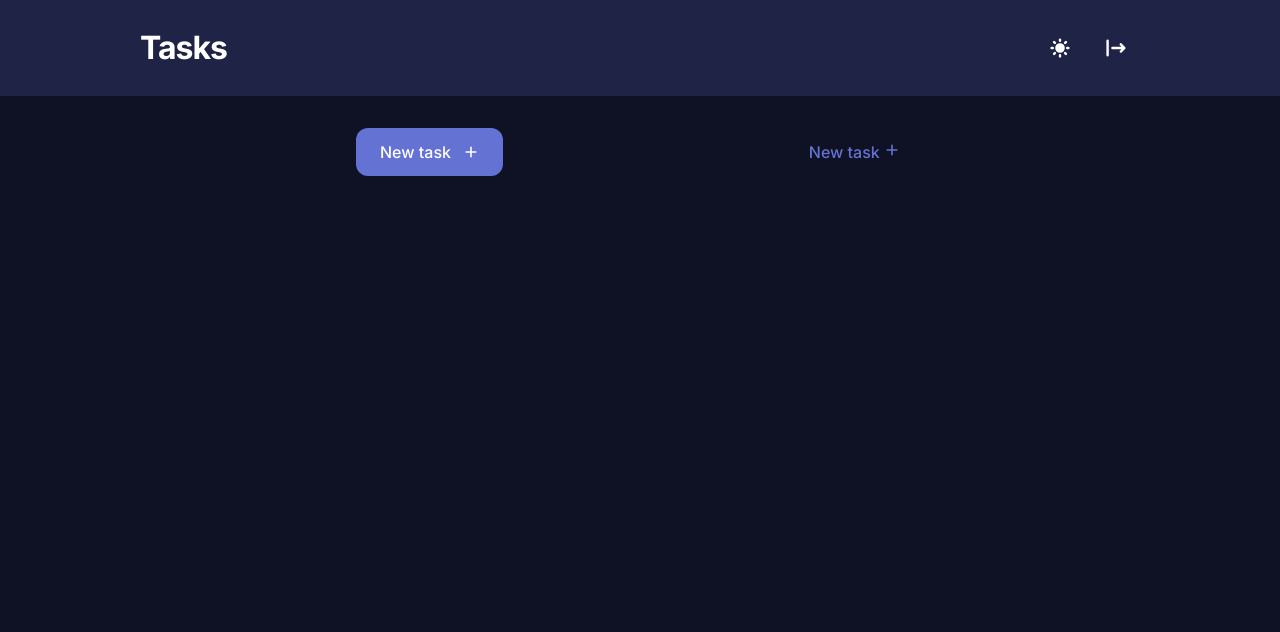
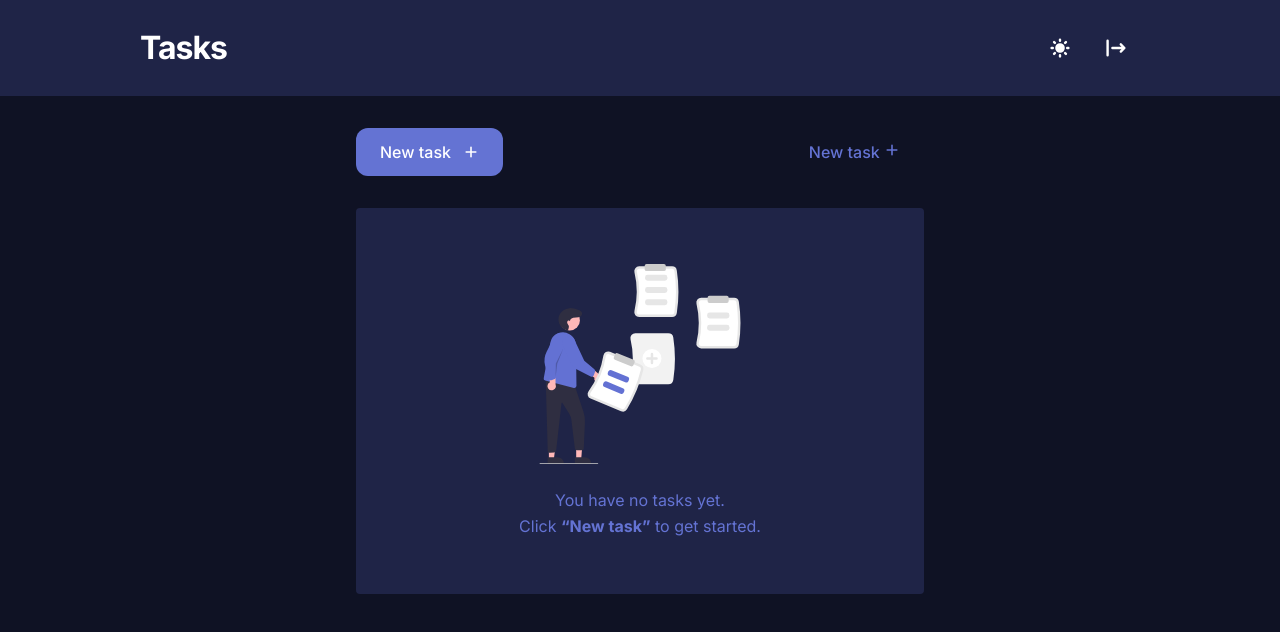
Before and after one commit to ciandm/todo-list-challenge, a Next.js app: page / in a window 1280 px wide. Shown: the top 632 px of the page. Built offline with nearby package versions, Linux system fonts and the light colour scheme.

Commit message:
empty state for tasks added

```diff
--- a/src/components/TasksContainer/index.js
+++ b/src/components/TasksContainer/index.js
@@ -1,11 +1,16 @@
 import React from 'react';
 import * as S from './styled';
 import TasksControls from '../TasksControls/index';
+import TasksList from '../TasksList';
 
 function TasksContainer() {
   return (
     <S.Container>
       <TasksControls />
+      <S.TasksWrapper>
+        {/* form will go here */}
+        <TasksList />
+      </S.TasksWrapper>
     </S.Container>
   );
 }
--- a/src/components/TasksContainer/styled.js
+++ b/src/components/TasksContainer/styled.js
@@ -9,3 +9,8 @@ export const Container = styled.main`
   padding: 3.2rem 1.6rem;
   width: 100%;
 `;
+
+export const TasksWrapper = styled.div`
+  display: flex;
+  flex-direction: column;
+`;
--- /dev/null
+++ b/src/components/TasksList/EmptyTasks/index.js
@@ -0,0 +1,19 @@
+import React from 'react';
+import * as S from './styled';
+
+const EmptyTasks = () => {
+  return (
+    <S.Container>
+      <S.Image
+        src="/images/empty-notes-illustration.svg"
+        alt="No tasks set yet illustration"
+      />
+      <S.Copy>You have no tasks yet.</S.Copy>
+      <S.Copy>
+        Click <strong>“New task”</strong> to get started.
+      </S.Copy>
+    </S.Container>
+  );
+};
+
+export default EmptyTasks;
--- /dev/null
+++ b/src/components/TasksList/EmptyTasks/styled.js
@@ -0,0 +1,27 @@
+import styled from 'styled-components';
+import { Body } from '../../../theme/typography';
+
+export const Container = styled.div`
+  display: flex;
+  flex-direction: column;
+  padding: 5.6rem 1.6rem;
+`;
+
+export const Image = styled.img`
+  height: 20rem;
+  margin-bottom: 2.4rem;
+`;
+
+export const Copy = styled.p`
+  ${Body};
+  color: ${({ theme }) => theme.colors.moodyBlue};
+  text-align: center;
+
+  & strong {
+    font-weight: 700;
+  }
+
+  & + & {
+    margin-top: 2px;
+  }
+`;
--- /dev/null
+++ b/src/components/TasksList/index.js
@@ -0,0 +1,25 @@
+import React from 'react';
+import PropTypes from 'prop-types';
+import * as S from './styled';
+import EmptyTasks from './EmptyTasks';
+
+function TasksList({ tasks }) {
+  if (tasks.length === 0 || !tasks) {
+    return (
+      <S.Container>
+        <EmptyTasks />
+      </S.Container>
+    );
+  }
+  return <div />;
+}
+
+export default TasksList;
+
+TasksList.propTypes = {
+  tasks: PropTypes.arrayOf(PropTypes.object).isRequired,
+};
+
+TasksList.defaultProps = {
+  tasks: [],
+};
--- /dev/null
+++ b/src/components/TasksList/styled.js
@@ -0,0 +1,12 @@
+import styled from 'styled-components';
+
+export const Container = styled.div`
+  background-color: ${({ theme }) =>
+    theme.darkMode ? theme.colors.bayOfMany : theme.colors.white};
+  border-radius: 4px;
+  box-shadow: ${({ theme }) =>
+    theme.darkMode
+      ? ''
+      : '0px 6px 16px rgba(99, 113, 211, 0.04), 0px 12px 12px rgba(99, 113, 211, 0.08);'};
+  margin-bottom: 3.2rem;
+`;
```
Also changed, not shown: src/components/TasksLists/index.js (deleted).
